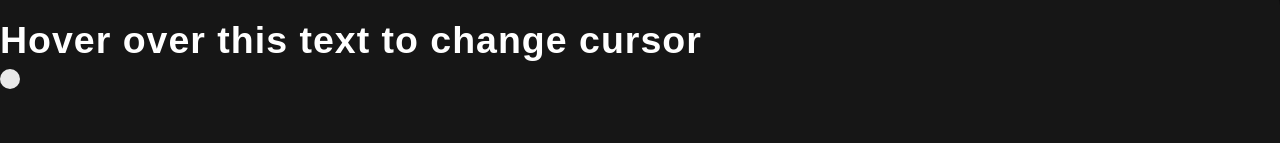
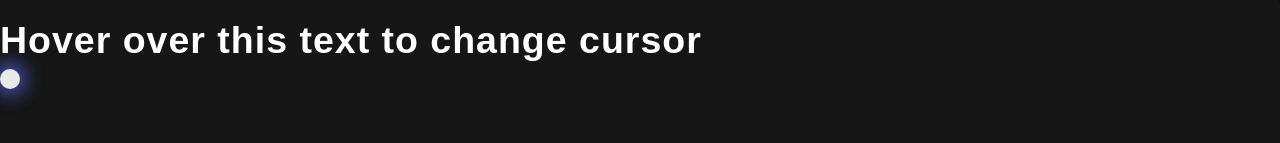
Before and after one commit to damien-mathieu1/fantastic-octo-disco, a Vue app: page / in a window 1280 px wide. Shown: the part 999-1142 px from the top of the page. Built offline with nearby package versions, Linux system fonts and the light colour scheme.

Commit message:
add glowing effect

```diff
--- a/src/App.vue
+++ b/src/App.vue
@@ -20,7 +20,7 @@ onMounted(() => {
           (e.pageY - scrollY) +
           "px; left: " +
           (e.pageX - scrollX) +
-          "px; transition: 0.2s ease-out;",
+          "px; transition: 0.1s ease-out;",
       );
     }
   });
--- a/src/assets/main.css
+++ b/src/assets/main.css
@@ -21,6 +21,8 @@
 .cursor {
   position: fixed;
   transform: scale(1);
+  box-shadow: 0px 0px 20px 10px #48abe0;
+  animation: shadows 3s infinite;
   width: 20px;
   height: 20px;
   border-radius: 50%;
@@ -30,6 +32,26 @@
   mix-blend-mode: difference;
   z-index: 10;
 }
+
+@keyframes shadows {
+  0% {
+    text-shadow: #48abe0 0 0 10px;
+    box-shadow: 0px 0px 20px 5px #48abe0;
+  }
+  50% {
+    text-shadow: blueviolet 0 0 10px;
+    box-shadow: 0px 0px 20px 5px blueviolet;
+  }
+  75% {
+    text-shadow: rebeccapurple 0 0 10px;
+    box-shadow: 0px 0px 20px 5px rebeccapuprle;
+  }
+  100% {
+    text-shadow: #48abe0 0 0 10px;
+    box-shadow: 0px 0px 20px 5px #48abe0;
+  }
+}
+
 p:hover ~ .cursor {
   transform: scale(6);
   box-shadow: 0 0 10px #fff;
```
